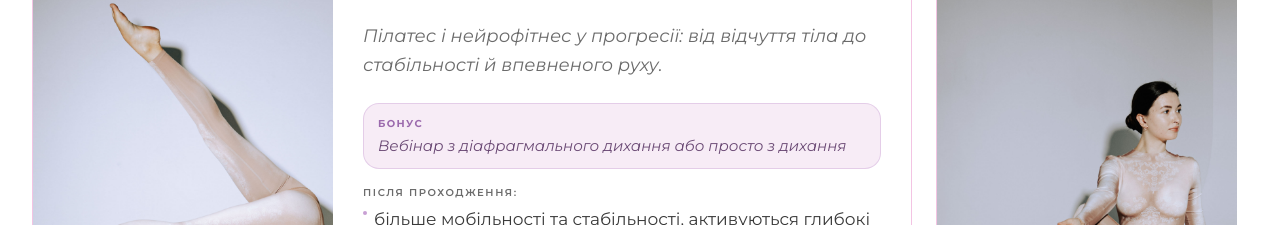
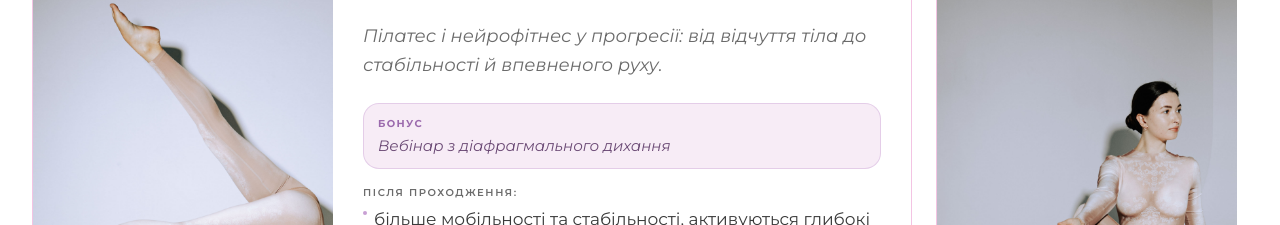
Before and after one commit to romchhh/neuro-fit-site, a Next.js app: page / in a window 1280 px wide. Shown: the part 2920-3145 px from the top of the page. Built offline with nearby package versions, Linux system fonts and the light colour scheme; no server answers.

Commit message:
some updates

```diff
--- a/app/neurofit/HeroNeurofit.tsx
+++ b/app/neurofit/HeroNeurofit.tsx
@@ -201,7 +201,7 @@ export default function HeroNeurofit() {
                   <span role="img" aria-label="подарунок">
                     🎁
                   </span>
-                  <span>Бонус: вебінар з діафрагмального дихання або просто з дихання</span>
+                  <span>Бонус: вебінар з діафрагмального дихання</span>
                 </p>
               </div>
             </div>
--- a/components/ProgramsSection.tsx
+++ b/components/ProgramsSection.tsx
@@ -15,7 +15,7 @@ const programs = [
       'зростають сила, координація й витривалість для щоденних навантажень.',
       "краща увага, концентрація й пам'ять; нижчий рівень стресу.",
     ],
-    bonus: 'Вебінар з діафрагмального дихання або просто з дихання',
+    bonus: 'Вебінар з діафрагмального дихання',
     buttonLabel: 'ПЕРЕЙТИ',
     image: '/programs/IMG_9137.jpg',
     soon: false,
```
